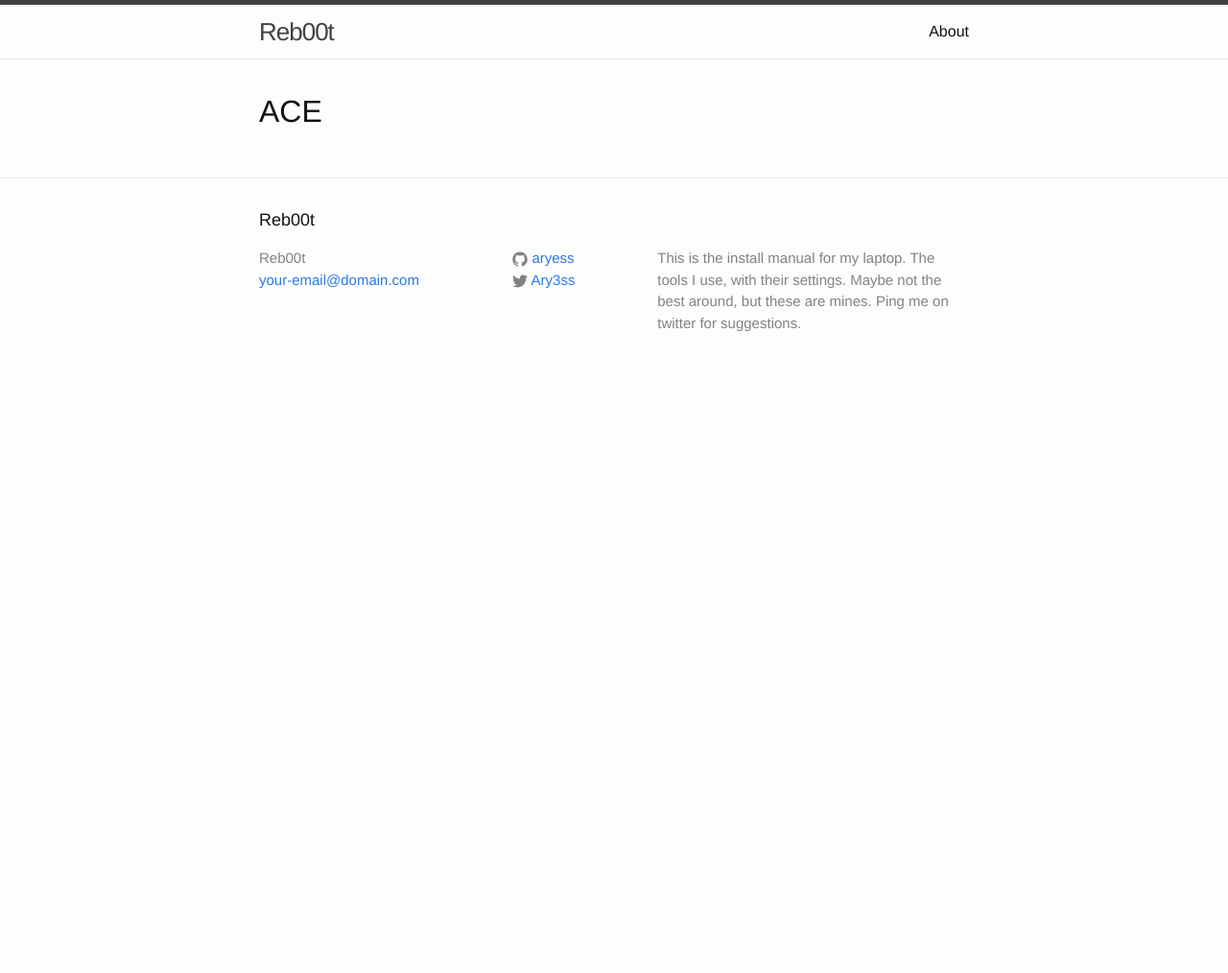
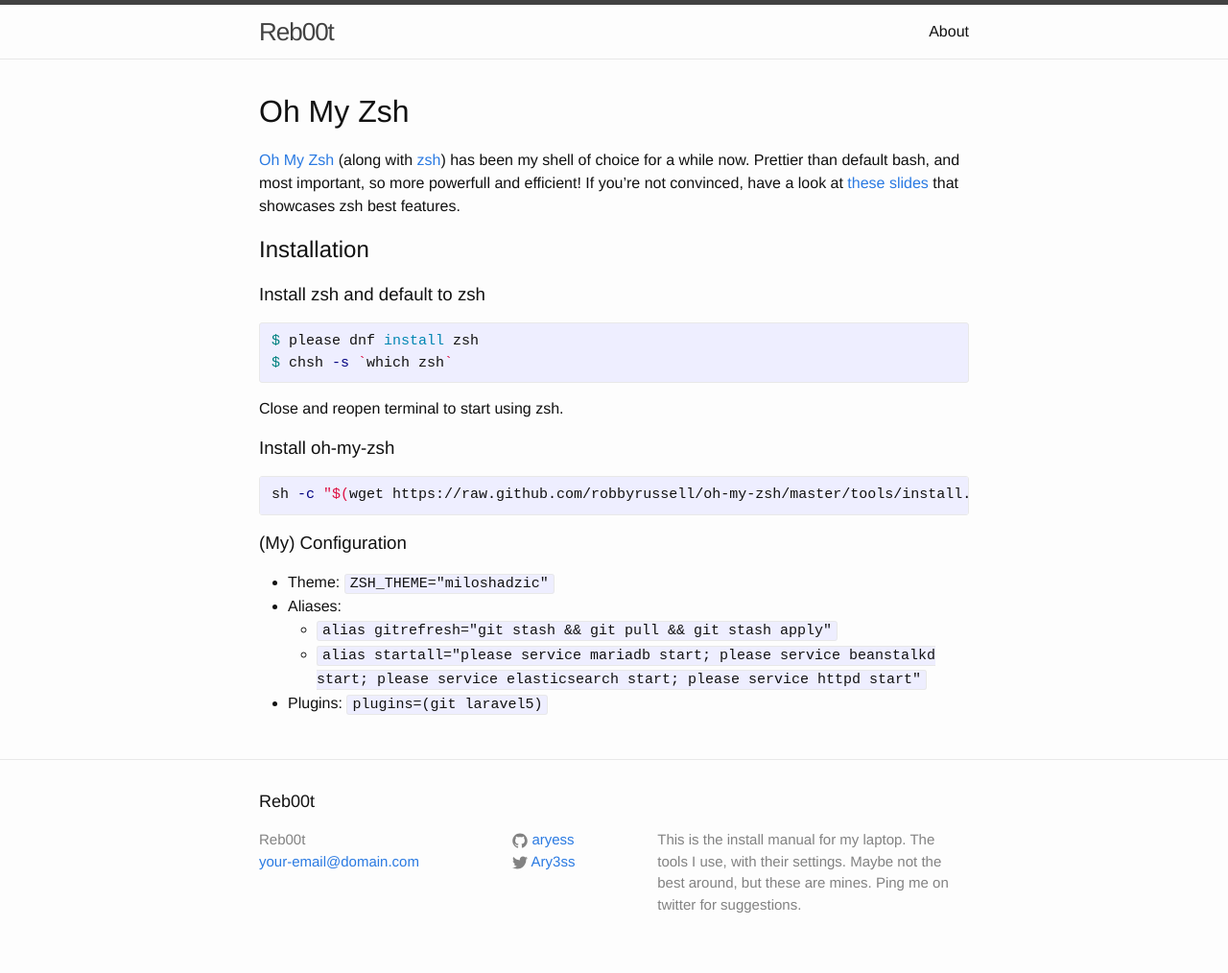
Before and after one commit to Aryess/reb00t, a Jekyll site: the page built from system/ohmyzsh.md, in a window 1280 px wide. Shown: the whole page at 96% size. Built offline with Jekyll 4.4.1, drawn with Linux system fonts in a browser that asks for light colours; before the commit the page ends 900 px from its top, so only the background shows below that.

Commit message:
Adding Oh My Zsh page

```diff
--- a/system/ohmyzsh.md
+++ b/system/ohmyzsh.md
@@ -2,4 +2,31 @@
 layout: default
 ---
 
-# ACE
+# Oh My Zsh
+
+[Oh My Zsh][ohmyzsh] (along with [zsh][zsh]) has been my shell of choice for a while now. Prettier than default bash, and most important, so more powerfull and efficient! If you're not convinced, have a look at [these slides][zshelliscool] that showcases zsh best features.
+
+[ohmyzsh]: https://github.com/robbyrussell/oh-my-zsh
+[zsh]: http://www.zsh.org
+[zshelliscool]: http://slideshare.net/jaguardesignstudio/why-zsh-is-cooler-than-your-shell-16194692
+
+## Installation
+
+### Install zsh and default to zsh
+{% highlight sh %}
+$ please dnf install zsh
+$ chsh -s `which zsh`
+{% endhighlight %}
+Close and reopen terminal to start using zsh.
+
+### Install oh-my-zsh
+{% highlight sh %}
+sh -c "$(wget https://raw.github.com/robbyrussell/oh-my-zsh/master/tools/install.sh -O -)"
+{% endhighlight %}
+
+### (My) Configuration
+* Theme: `ZSH_THEME="miloshadzic"`
+* Aliases:
+	* `alias gitrefresh="git stash && git pull && git stash apply"`
+	* `alias startall="please service mariadb start; please service beanstalkd start; please service elasticsearch start; please service httpd start"`
+* Plugins: `plugins=(git laravel5)`
```
